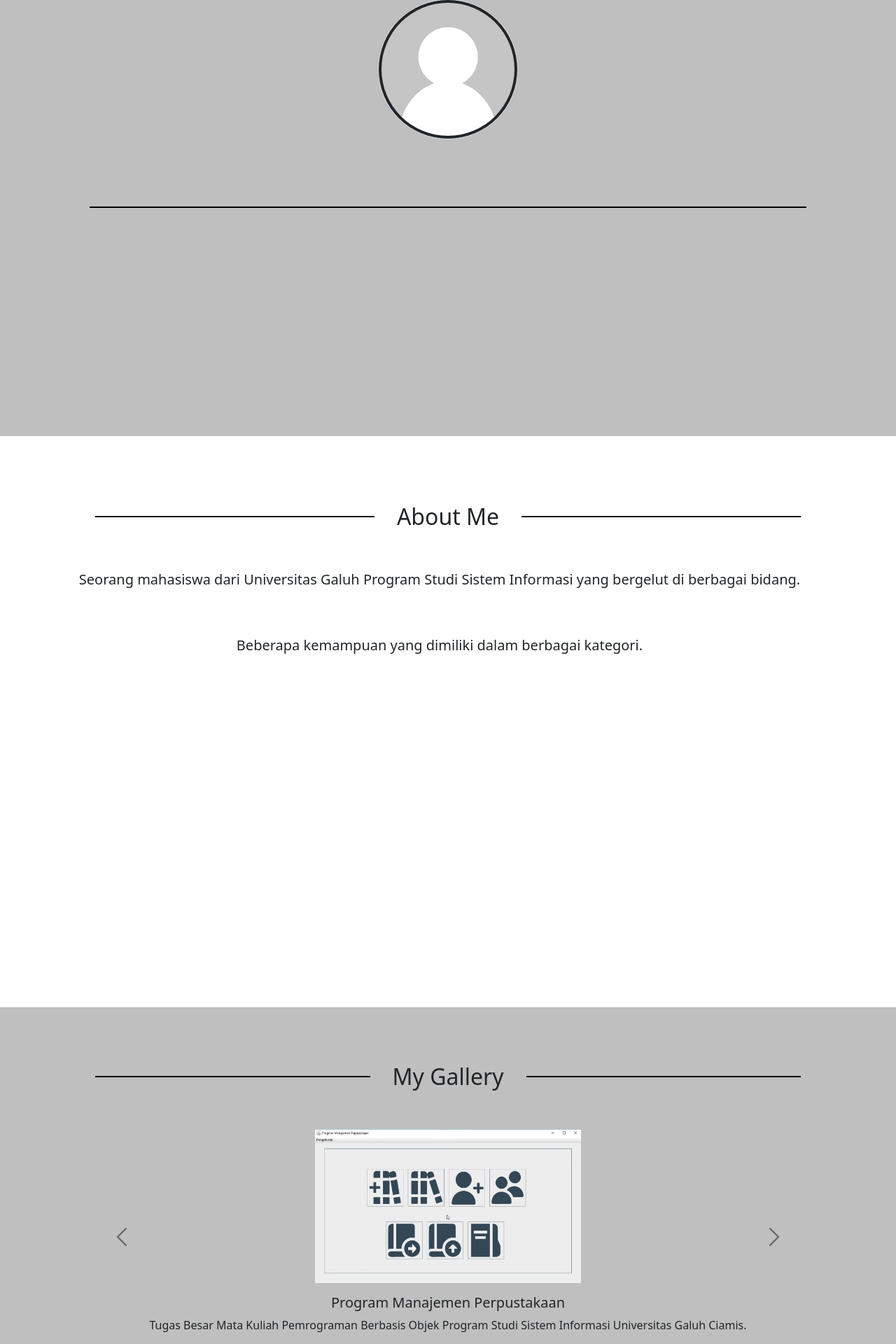
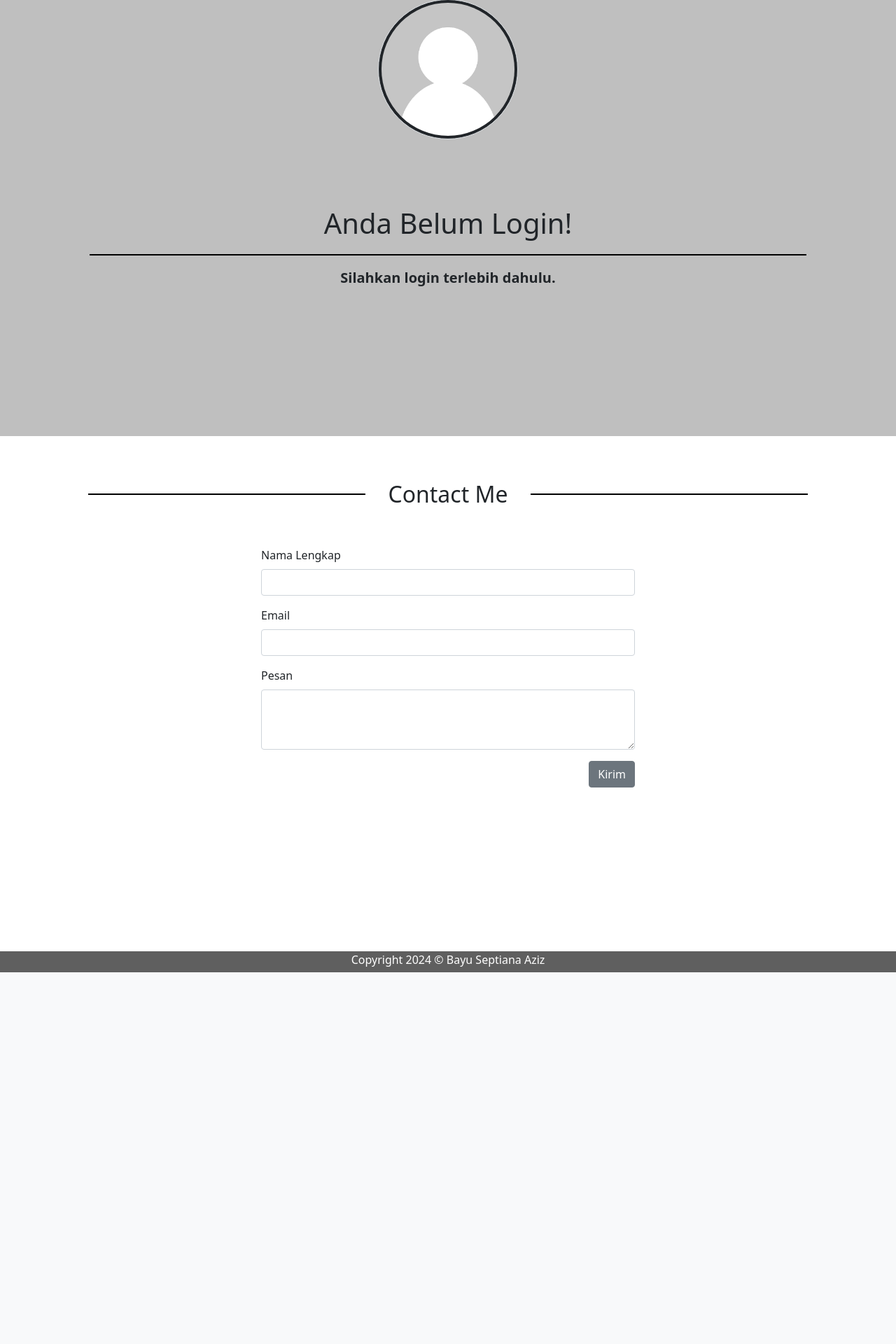
Before and after one commit to bayu-s-aziz/Web-Porto, a PHP site: page /web-porto/ in a window 1280 px wide. Shown: the part 177-2097 px from the top of the page at 70% size. After the commit the page ends 1566 px from the top, so only its background shows below. Run offline with PHP 8.4, Linux system fonts and the light colour scheme; some libraries are stand-ins or nearby versions.

Commit message:
hide section about dan gallery sebelum login

```diff
--- a/index.php
+++ b/index.php
@@ -80,15 +80,15 @@
   <!-- Jumbotron -->
   <section class="jumbotron text-center mb-3 vh-100">
     <img id="user_avatar" src="img/users/default_avatar.webp" alt="avatar" width="200" class="rounded-circle img-thumbnail bg-dark mt-5 mb-5" />
-    <h1 id="full_name" class="display-7 mt-5"></h1>
+    <h1 id="full_name" class="display-7 mt-5">Anda Belum Login!</h1>
     <div class="single-divider"></div>
     <!-- tentukan ID dengan nama  -->
-    <h2 id="job" class="lead" style="font-weight: bold;"></h2>
+    <h2 id="job" class="lead" style="font-weight: bold;">Silahkan login terlebih dahulu.</h2>
   </section>
   <!-- End Jumbotron -->
 
   <!-- About -->
-  <section id="about">
+  <section id="about" <?php if (!isset($_SESSION['user'])) echo 'style="display: none;"'; ?>>
     <div class="container">
       <div class="row text-center">
         <h2 class="divider line one-line" content>About Me</h2>
@@ -117,7 +117,7 @@
   <!-- Akhir About -->
 
   <!-- Gallery -->
-  <section id="gallery">
+  <section id="gallery" <?php if (!isset($_SESSION['user'])) echo 'style="display: none;"'; ?>>
     <div class="container">
       <div class="row text-center mb-0">
         <h2 class="divider line one-line" content>My Gallery</h2>
```
